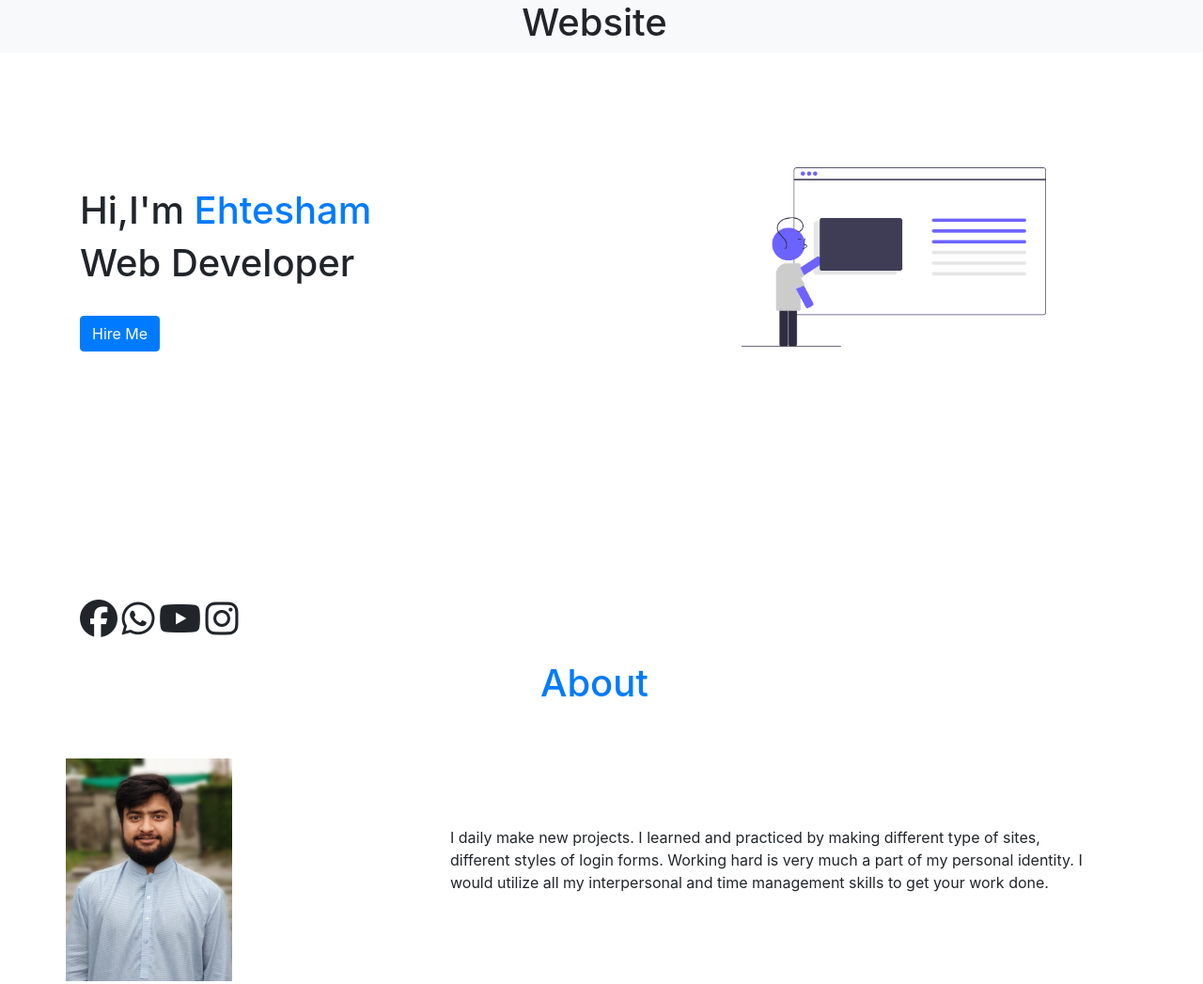
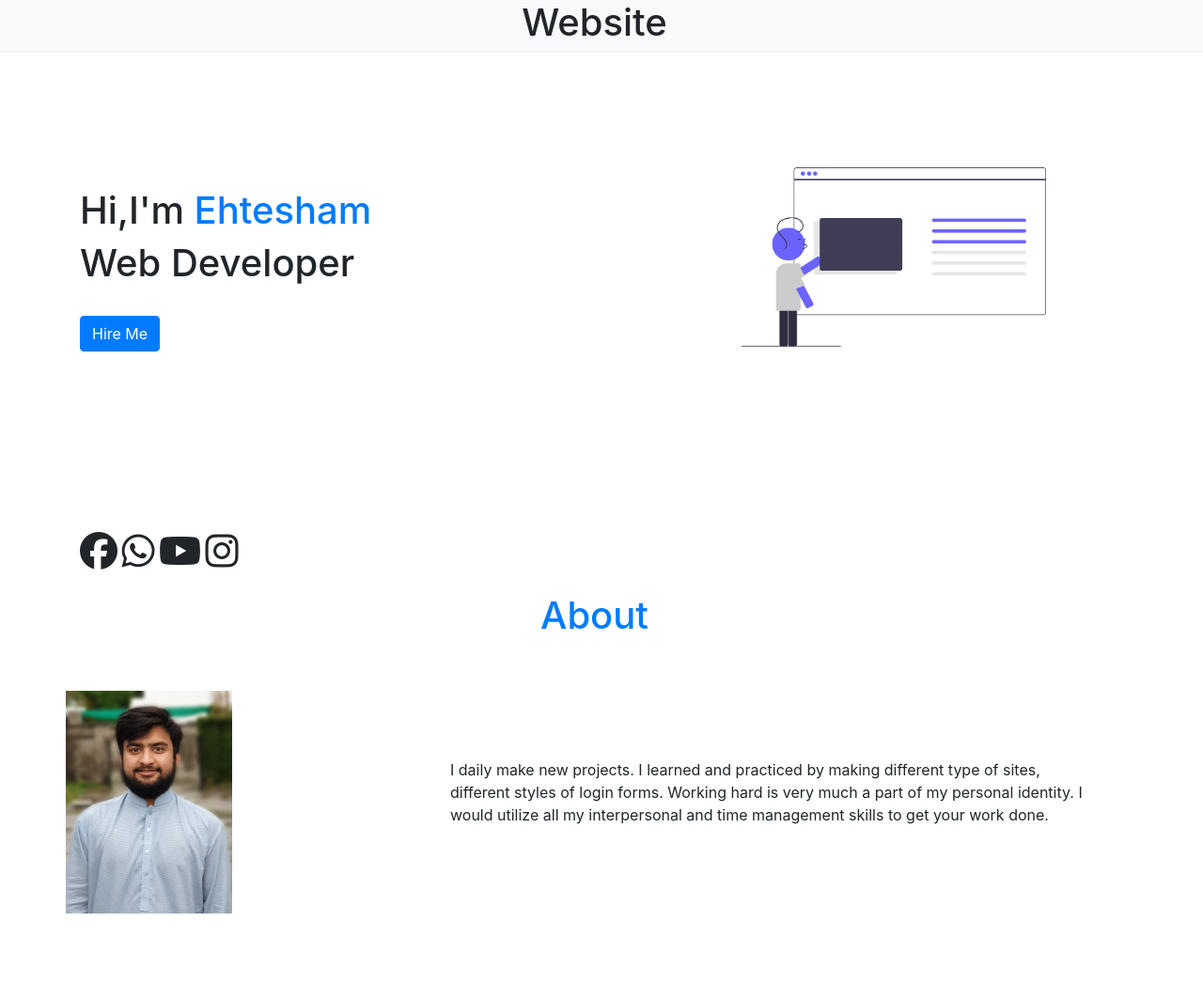
Before and after one commit to Ehteshamali-889/My-Website, a plain HTML site: page index.html in a window 1280 px wide. Shown: the top 1047 px of the page at 94% size. Drawn offline with nearby package versions, Linux system fonts and the light colour scheme.

Commit message:
changed padding

```diff
--- a/index.html
+++ b/index.html
@@ -40,7 +40,7 @@
         <img src="header-1.png" class="img-fluid" alt="website-design">
       </div>
     </div>
-    <p class=".display-1 p-4 my-4"></p>
+    <p class=".display-1 my-4"></p>
   </div>
   <div class="container">
     <i class="fab fa-facebook" style="font-size:40px;"></i>
```
